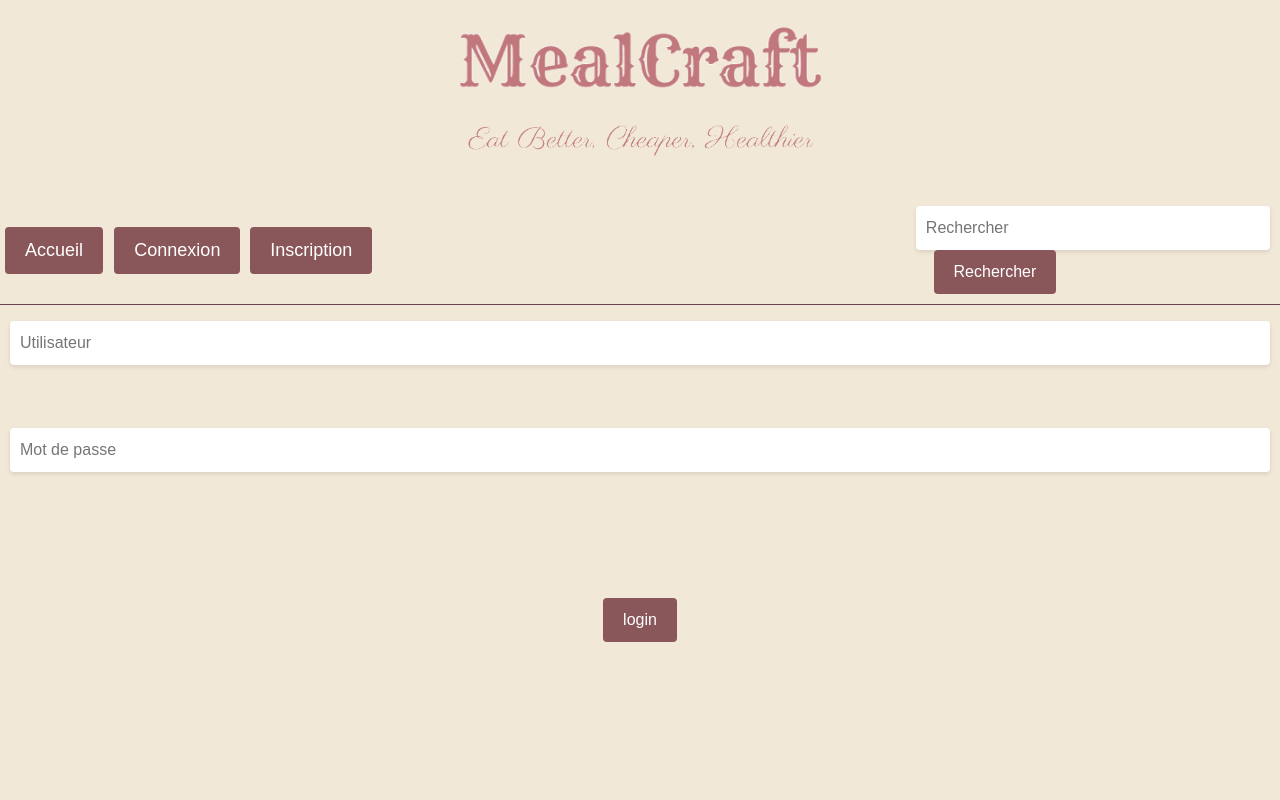
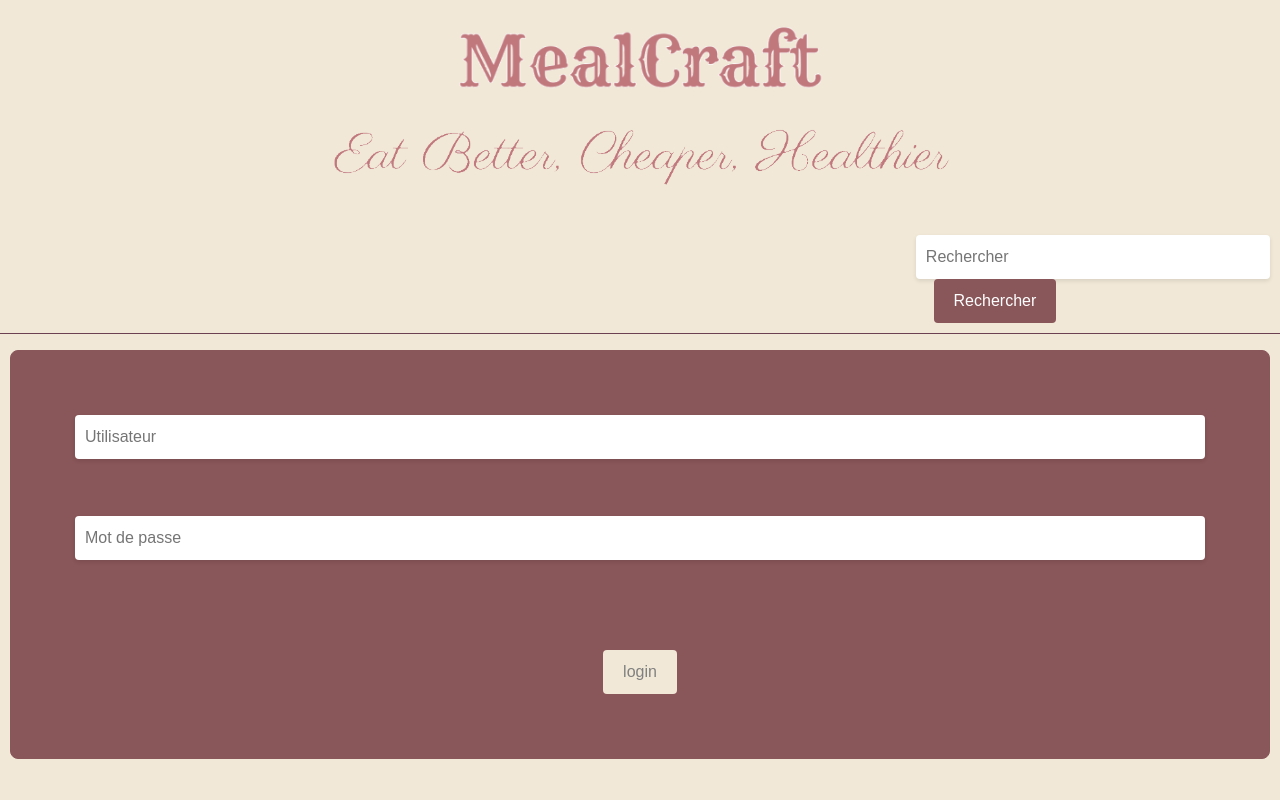
Before and after one commit to Meal-Craft/Meal-Craft.github.io, a Django app: page /login/ in a window 1280 px wide. Run offline with Django 4.2, Linux system fonts and the light colour scheme; some libraries are stand-ins or nearby versions.

Commit message:
style button, login, boutons enlevés

```diff
--- a/src/MealCraft/static/css/common.css
+++ b/src/MealCraft/static/css/common.css
@@ -238,23 +270,28 @@
         padding: 0;
         overflow: auto;
     }
+
     /* Styles pour le header */
     img.logo {
         width: 5%;
         display: none;
     }
+
     img.nom {
         width: 30%;
     }
+
     #slogan {
-        width: 28%;
+        width: 50%;
         margin: 20px;
     }
+
     header {
         padding: 20px;
         color: #333333;
         text-align: center;
     }
+
     nav {
         display: flex;
         justify-content: space-between;
--- a/src/MealCraft/static/css/login.css
+++ b/src/MealCraft/static/css/login.css
@@ -1,8 +1,26 @@
 #login-button {
     display: flex;
+    width: 100%;
+    margin-top: 8%;
     justify-content: center;
-    margin-top: 10%;
 }
+
+#login-button button {
+    background-color: #F1E8D7;
+    color: grey;
+
+}
+
+#signin {
+    border: 1px solid #895659;
+    padding: 5%;
+    border-radius: 8px;
+    display: flex;
+    flex-wrap: wrap;
+    justify-content: center;
+    background-color: #895659;
+}
+
 
 #user-placeholder {
     margin-bottom: 5%;
--- a/src/MealCraft/templates/_base.html
+++ b/src/MealCraft/templates/_base.html
@@ -29,15 +29,12 @@
     </header>
     <nav>
         <ul id="navbar">
-            <li><button class="bouton" href="/#">Accueil</button></li>
             {% if request.user.is_authenticated %}
                 <li><button class="bouton" href="">Frigo</button></li>
                 <li><button class="bouton" href="/liste">Liste</button></li>
             {% else %}
                 <ul>
-                    <li> <button class="bouton" href="/login">Connexion</button></li>
-                    <li><button class="bouton" href="/register">Inscription</button></li>
-                </ul>
+                                </ul>
             {% endif %}
         </ul>
 
@@ -45,9 +42,11 @@
         <script src="{% static 'js/liste.js' %}"></script>
         <form onsubmit="return false;">
             <!-- Formulaire de recherche -->
+            <div id="search">
             <input type="text" id="searchInput" placeholder="Rechercher">
             <button class="bouton" onclick="search()" type="submit">Rechercher</button>
         </form>
+            </div>
     </nav>
     {% block content %} {% endblock content %}
 
```
Also changed, not shown: other parts of src/MealCraft/static/css/common.css (+81 -17 lines).
